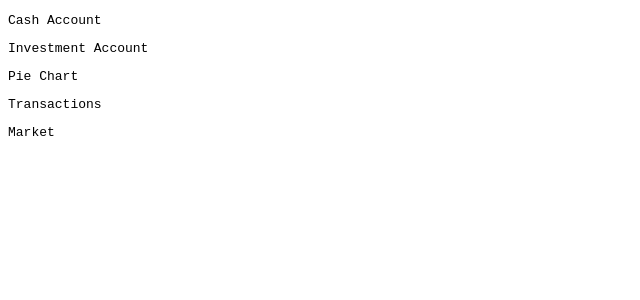
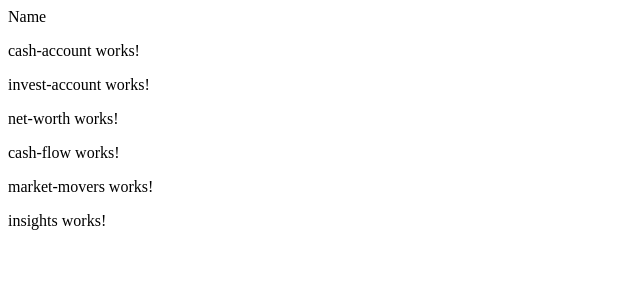
Before and after one commit to matthewcaceres/Portfolio-Manager, an Angular app in the folder client-portfolio-manager/: page / in a window 1280 px wide. Shown: the top 300 px of the page, without its empty margins (0-640 px from the left). Built offline with nearby package versions, Linux system fonts and the light colour scheme.

Commit message:
add to html

```diff
--- a/client-portfolio-manager/src/app/app.component.html
+++ b/client-portfolio-manager/src/app/app.component.html
@@ -1,13 +1,15 @@
 <section>
+<nav>Name</nav>
   <article>
-    <pre>Cash Account</pre>
-    <pre>Investment Account</pre>
+    <app-cash-account></app-cash-account>
+    <app-invest-account></app-invest-account>
   </article>
   <article>
-    <pre>Pie Chart</pre>
-    <pre>Transactions</pre>
+    <app-net-worth></app-net-worth>
+    <app-cash-flow></app-cash-flow>
   </article>
   <article>
-    <pre>Market</pre>
+    <app-market-movers></app-market-movers>
+    <app-insights></app-insights>
   </article>
 </section>
```
